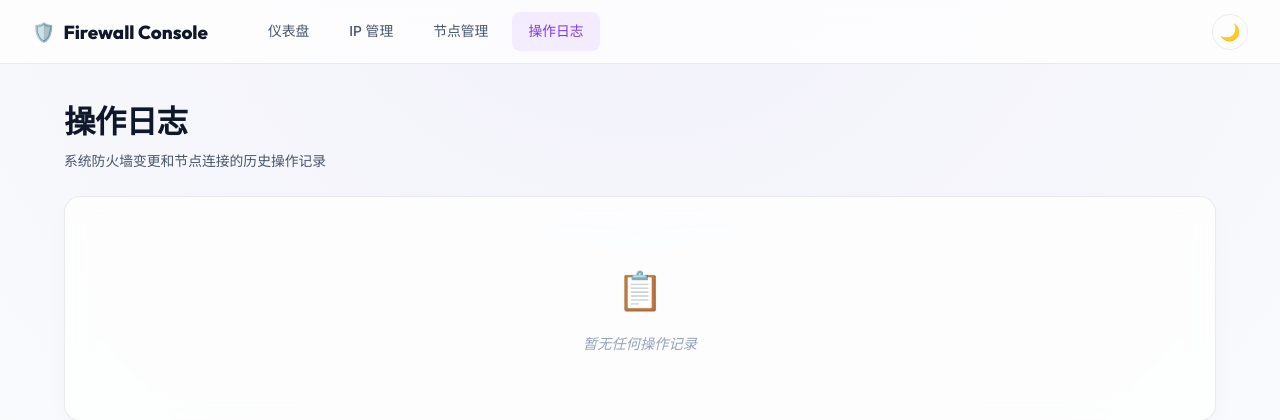
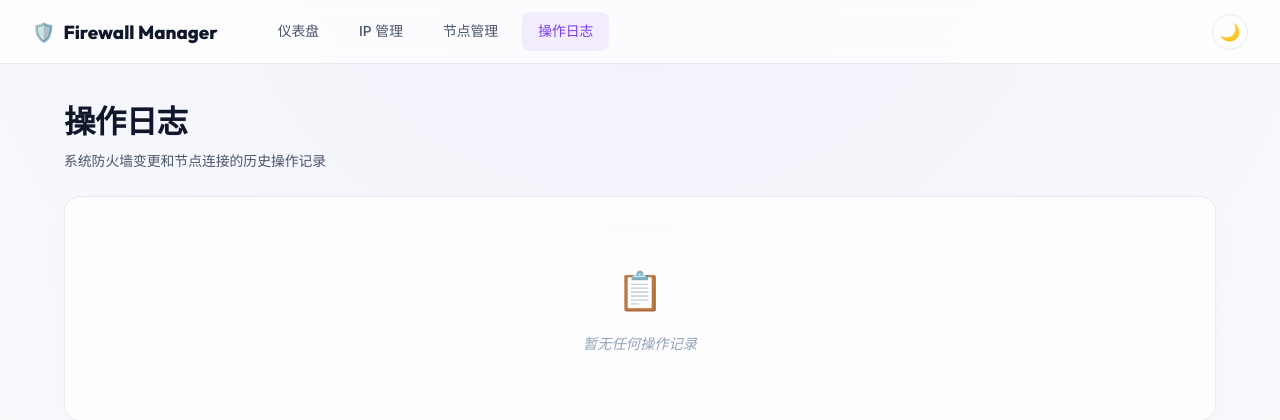
Before and after one commit to lostornot/snell-ufw-manager, a FastAPI app: page /logs in a window 1280 px wide. Shown: the top 420 px of the page. Run offline with FastAPI, Linux system fonts and the light colour scheme; data that the repository does not hold is empty.

Commit message:
style: rename browser tab titles and brand logo to Multi-VPS Firewall Manager

```diff
--- a/controller/app/templates/base.html
+++ b/controller/app/templates/base.html
@@ -3,8 +3,8 @@
 <head>
   <meta charset="UTF-8">
   <meta name="viewport" content="width=device-width, initial-scale=1.0">
-  <title>{% block title %}VPS UFW Firewall Manager{% endblock %}</title>
-  <meta name="description" content="Centralized UFW firewall management for edge relays">
+  <title>{% block title %}Multi-VPS Firewall Manager{% endblock %}</title>
+  <meta name="description" content="Centralized nftables strategy firewall management for multi-VPS nodes">
   <link rel="preconnect" href="https://fonts.googleapis.com">
   <link rel="preconnect" href="https://fonts.gstatic.com" crossorigin>
   <!-- Immediately read theme to prevent flash of light screen -->
@@ -24,7 +24,7 @@
   <nav class="nav">
     <div class="nav-brand">
       <span class="icon">🛡️</span>
-      <span>Firewall Console</span>
+      <span>Firewall Manager</span>
     </div>
 
     <ul class="nav-links">
--- a/controller/app/templates/dashboard.html
+++ b/controller/app/templates/dashboard.html
@@ -1,7 +1,7 @@
 {% extends "base.html" %}
 {% set active_page = "dashboard" %}
 
-{% block title %}仪表盘 — VPS UFW Firewall Manager{% endblock %}
+{% block title %}仪表盘 — Multi-VPS Firewall Manager{% endblock %}
 
 {% block content %}
 <header class="page-header" style="margin-bottom: 24px;">
--- a/controller/app/templates/ip_groups.html
+++ b/controller/app/templates/ip_groups.html
@@ -1,7 +1,7 @@
 {% extends "base.html" %}
 {% set active_page = "ip_manage" %}
 
-{% block title %}IP 地址管理 — VPS UFW Firewall Manager{% endblock %}
+{% block title %}IP 地址管理 — Multi-VPS Firewall Manager{% endblock %}
 
 {% block content %}
 <div class="page-header" style="display: flex; justify-content: space-between; align-items: center; margin-bottom: 24px;">
--- a/controller/app/templates/logs.html
+++ b/controller/app/templates/logs.html
@@ -1,7 +1,7 @@
 {% extends "base.html" %}
 {% set active_page = "logs" %}
 
-{% block title %}操作日志 — VPS UFW Firewall Manager{% endblock %}
+{% block title %}操作日志 — Multi-VPS Firewall Manager{% endblock %}
 
 {% block content %}
 <header class="page-header" style="margin-bottom: 24px;">
--- a/controller/app/templates/node_detail.html
+++ b/controller/app/templates/node_detail.html
@@ -1,7 +1,7 @@
 {% extends "base.html" %}
 {% set active_page = "dashboard" %}
 
-{% block title %}{{ node.name }} — VPS UFW Firewall Manager{% endblock %}
+{% block title %}{{ node.name }} — Multi-VPS Firewall Manager{% endblock %}
 
 {% block content %}
 <div style="margin-bottom: 24px;">
--- a/controller/app/templates/nodes_manage.html
+++ b/controller/app/templates/nodes_manage.html
@@ -1,7 +1,7 @@
 {% extends "base.html" %}
 {% set active_page = "nodes_manage" %}
 
-{% block title %}节点管理 — VPS UFW Firewall Manager{% endblock %}
+{% block title %}节点管理 — Multi-VPS Firewall Manager{% endblock %}
 
 {% block content %}
 <header class="page-header" style="margin-bottom: 24px;">
```
